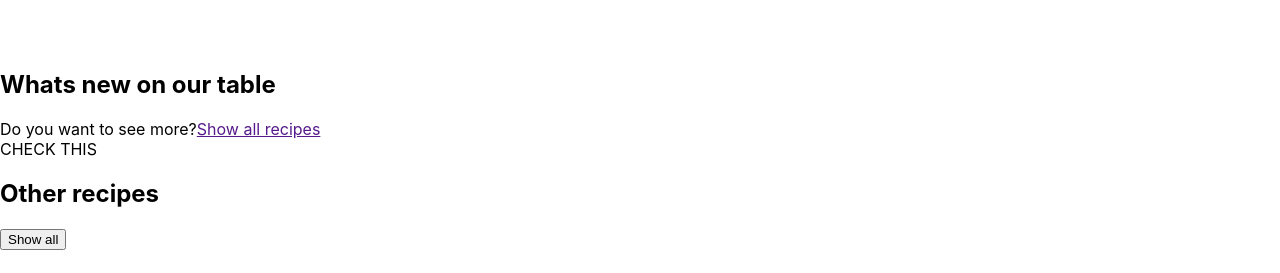
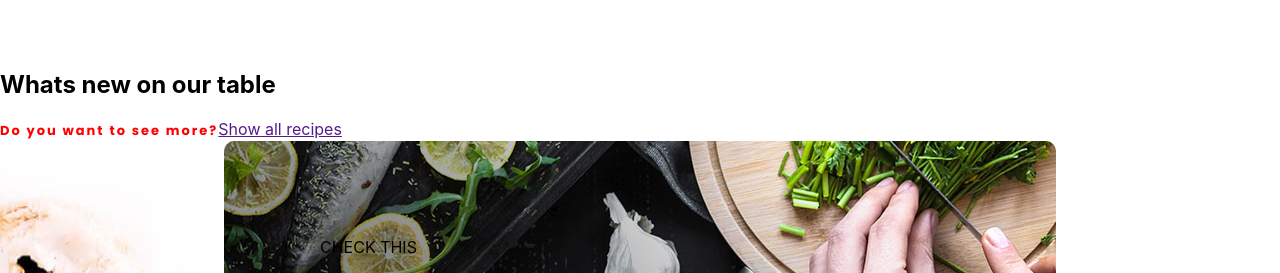
Before and after one commit to makyiabonner/gramscooking, a React (Create React App) app: page / in a window 1280 px wide. Shown: the part 679-952 px from the top of the page. Before the commit the page ends 929 px from the top, so only its background shows below. Built offline with nearby package versions, Linux system fonts and the light colour scheme.

Commit message:
Titlelayout component complete and stylized

```diff
--- a/src/App.css
+++ /dev/null
@@ -1,15 +0,0 @@
-@import './fonts.css';
-
-.span{
-  font-family:'Poppins';
-  color: red;
-  font-size: 13px;
-  letter-spacing: 2px;
-}
-
-.title{
-  font-family: 'Merriweather';
-  font-weight: bolder;
-  font-size: 40px;
-  margin-block: 25px;
-}
--- a/src/App.js
+++ b/src/App.js
@@ -1,6 +1,7 @@
-import styles from './App.css';
+import styles from './App.module.css';
 import Nav from './components/Nav/nav';
 import Hero from './components/Hero/hero';
+import Button from './components/Button/button';
 
 function App() {
   return (
@@ -17,7 +18,7 @@ function App() {
         <div className={styles.other_recipes}>
           <span className={styles.subtitle_span}>CHECK THIS</span>
           <h2 className={styles.subtitle_h2}>Other recipes</h2>
-          <button className={styles.red_button}>Show all</button>
+          <Button type='dark' content='Show all'/>
         </div>
       </section>
     </>
--- /dev/null
+++ b/src/App.module.css
@@ -0,0 +1,27 @@
+@import './fonts.css';
+
+.span{
+  font-family:'Poppins';
+  color: red;
+  font-size: 13px;
+  letter-spacing: 2px;
+}
+.title{
+  font-family: 'Merriweather';
+  font-weight: bolder;
+  font-size: 40px;
+  margin-block: 25px;
+}
+.section{
+  width: 100%;
+  background-image: url('../public/images/background-pic.jpg');
+}
+.other_recipes{
+  background: url('../public/images/other-recipes-pic.jpg');
+  margin: auto;
+  border-radius: 10px;
+  background-position: center;
+  padding: 6em;
+  background-color: red;
+  width: 50%;
+}
--- a/src/components/Hero/hero.js
+++ b/src/components/Hero/hero.js
@@ -1,14 +1,17 @@
 import styles from './hero.module.css'
-import arrow from '../../icons/arrow.svg'
 import Button from '../Button/button'
+import TitleLayout from '../TitleLayout/titlelayout'
 
 export default function Hero(){
     return(
         <div className={styles.container}>
             <div className={styles.div}>
-                <span className={styles.span}>WELCOME</span>
-                <p className={styles.title}>Easy recipes<br></br> for any occasion</p>
-                <p className={styles.details}>Sed ultrices nisl velit, eu ornare est ullamcorper a. Nunc quis nibh magna. Proin risus erat, fringilla vel purus sit amet, mattis porta enim. Duis fermentum faucibus est.</p>
+                <TitleLayout
+                    type='dark'
+                    span_content='WELCOME'
+                    title_content1='Easy recipes'
+                    title_content2=' for any occasion'
+                    details='Sed ultrices nisl velit, eu ornare est ullamcorper a. Nunc quis nibh magna. Proin risus erat, fringilla vel purus sit amet, mattis porta enim. Duis fermentum faucibus est.'/>
                 <div className={styles.two_buttons}>
                     <Button type='dark' content='About Us'/>
                     <Button type='light' content='Our Catering'/>
--- a/src/components/Hero/hero.module.css
+++ b/src/components/Hero/hero.module.css
@@ -11,28 +11,6 @@
     padding-block: 150px;
     width: 60%;
 }
-.span,.title,.details{
-    width: fit-content;
-}
-.span{
-    font-family:'Poppins'
-}
-.span{
-    color: red;
-    font-size: 13px;
-    letter-spacing: 2px;
-}
-.title{
-    font-family: 'Merriweather';
-    font-weight: bolder;
-    font-size: 40px;
-    margin-block: 25px;
-}
-.details{
-    font-weight: 300;
-    width: 500px;
-    line-height: 25px;
-}
 .two_buttons{
     display: flex;
     margin-top: 30px;
--- /dev/null
+++ b/src/components/TitleLayout/titlelayout.js
@@ -0,0 +1,20 @@
+import styles from './titlelayout.module.css';
+
+export default function TitleLayout(props) {
+    const isLight = props.type.toLowerCase() === 'light';
+    const isDetailsVisible = props.details !== false;
+
+    return (
+        <>
+            <span className={styles.span}>{props.span_content}</span>
+            <p className={isLight ? styles.title_light : styles.title_dark}>
+                {props.title_content1}<br /> {props.title_content2}
+            </p>
+            {isDetailsVisible && (
+                <p className={isLight ? styles.details_light : styles.details_dark}>
+                    {props.details}
+                </p>
+            )}
+        </>
+    );
+}
--- /dev/null
+++ b/src/components/TitleLayout/titlelayout.module.css
@@ -0,0 +1,23 @@
+.span,.title,.details{
+    width: fit-content;
+}
+.span{
+    font-family:'Poppins';
+    color: red;
+    font-size: 13px;
+    letter-spacing: 2px;
+}
+.title_light,.title_dark{
+    font-family: 'Merriweather';
+    font-weight: bolder;
+    font-size: 40px;
+    margin-block: 25px;
+}
+.title_light,.details_light{
+    color:white;
+}
+.details_light,.details_dark{
+    font-weight: 300;
+    width: 500px;
+    line-height: 25px;
+}
```
Also changed, not shown: public/logo512.png (deleted).
